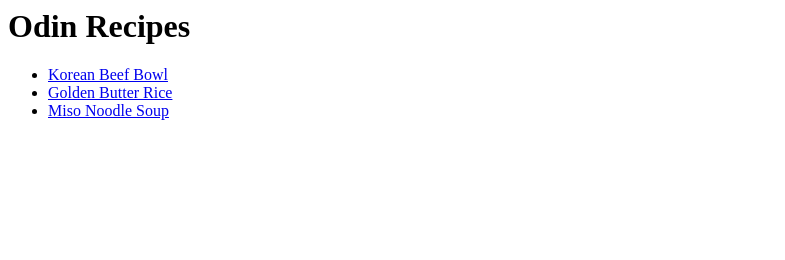
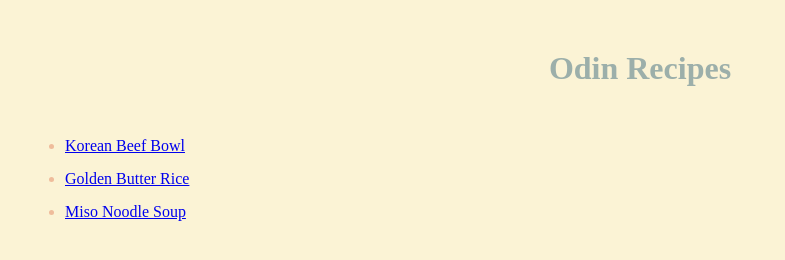
Before and after one commit to StevenM27/odin-recipes, a plain HTML site: page index.html in a window 1280 px wide. Shown: the whole page, without its empty margins (0-785 px from the left). Drawn offline with Linux system fonts and the light colour scheme.

Commit message:
Add stylesheet for index.html

```diff
--- a/index.html
+++ b/index.html
@@ -1,5 +1,6 @@
 <html lang="en">
 <head>
+    <link rel="stylesheet" href="styles.css">
     <meta charset="UTF-8">
     <meta name="viewport" content="width=device-width, initial-scale=1.0">
     <title>Odin Recipes</title>
--- /dev/null
+++ b/styles.css
@@ -0,0 +1,23 @@
+* {
+    margin: 0;
+    padding: 0;
+}
+
+html {
+    background-color: #FBF3D5;
+    color: #9CAFAA
+}
+
+h1 {
+    text-align: center;
+    margin: 50px;
+}
+
+ul {
+    margin: 50px;
+    color: #EFBC9B;
+}
+
+ul li {
+    margin: 15px;
+}
```
